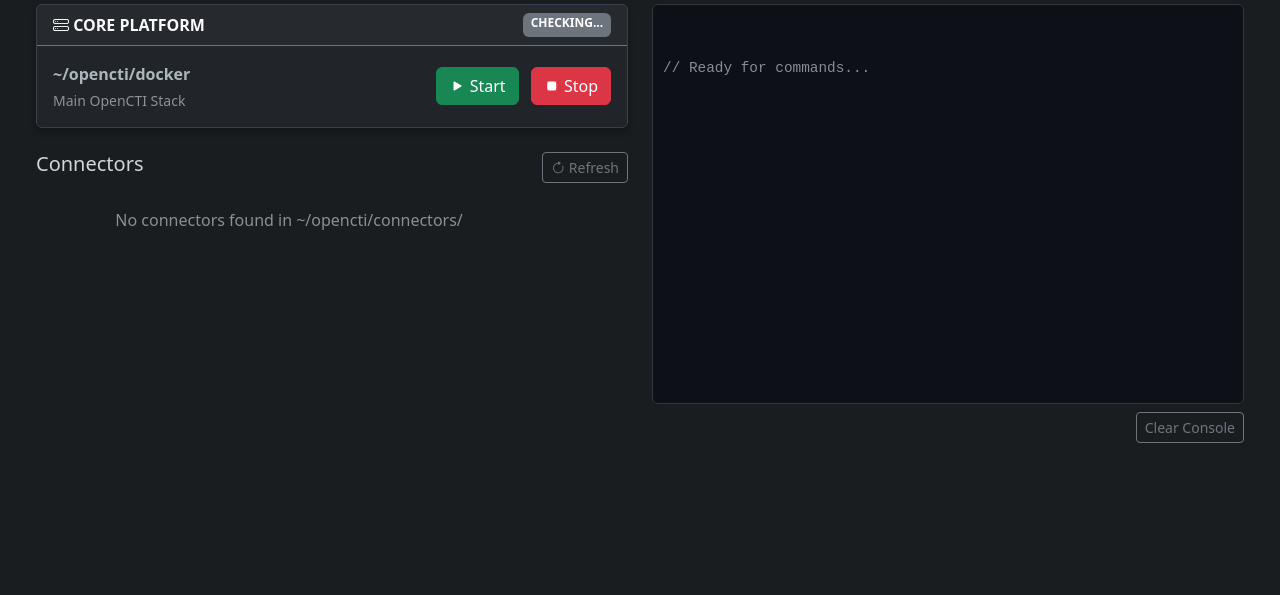
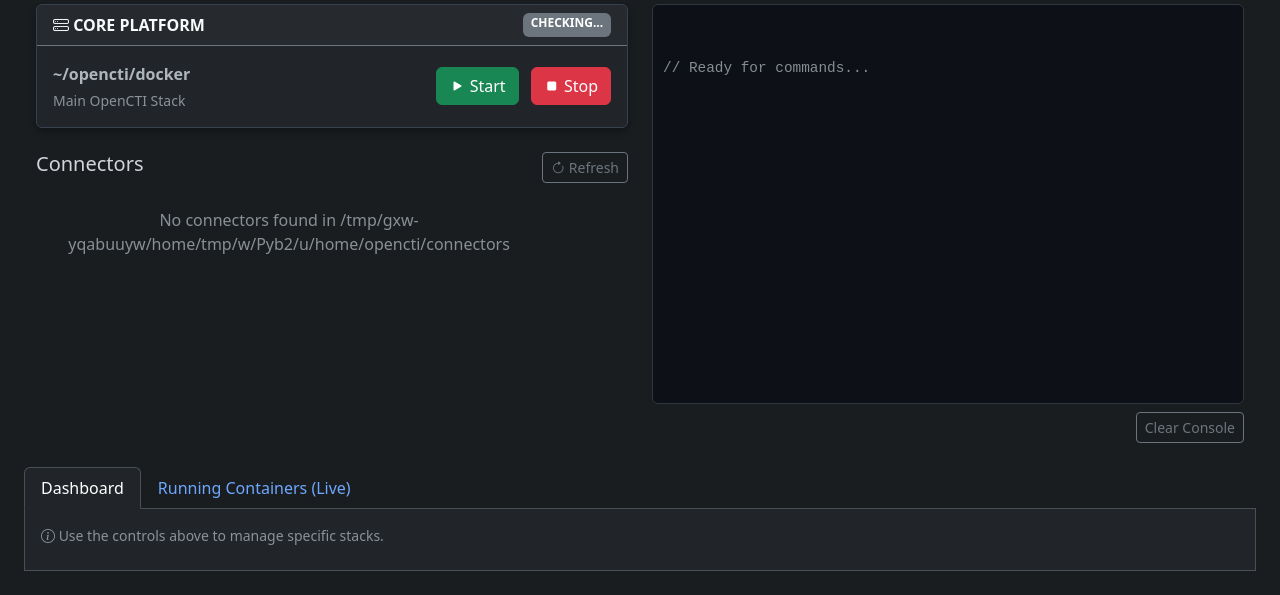
Before and after one commit to pranav-r13/docker_manager, a Flask app: page / in a window 1280 px wide. Shown: the part 252-847 px from the top of the page. Before the commit the page ends 695 px from the top, so only its background shows below. Run offline with Flask 3, Linux system fonts and the light colour scheme; some libraries are stand-ins or nearby versions.

Commit message:
changes to the docker status check

```diff
--- a/app.py
+++ b/app.py
@@ -16,35 +16,36 @@
 monitor_thread = None
 thread_lock = threading.Lock()
 
-# Paths (Using os.path.expanduser to handle ~)
+# Paths
+# Default to /home/ctiserver if it exists (specific user request), otherwise fallback to ~
+POSSIBLE_HOME = '/home/ctiserver/opencti'
 HOME_DIR = os.path.expanduser('~')
-OPENCTI_DIR = os.path.join(HOME_DIR, 'opencti')
+OPENCTI_DIR = POSSIBLE_HOME if os.path.isdir('/home/ctiserver') else os.path.join(HOME_DIR, 'opencti')
+
 DOCKER_DIR = os.path.join(OPENCTI_DIR, 'docker')
 CONNECTORS_DIR = os.path.join(OPENCTI_DIR, 'connectors')
 
 def get_system_stats():
     """Collects system metrics (CPU, RAM, Disk, Network)."""
-    # Network (bytes per sec calculation needs state, simplifying to total or snapshot)
-    # For a simple 'live' speed, we compare two snapshots.
-    # Here we will just send totals or raw values, or simple percentage.
-    # Let's do a simple calculation inside the loop if needed,
-    # but for simplicity in this function we return current snapshots.
-    net1 = psutil.net_io_counters()
-    time.sleep(0.1) # Brief pause to calculate rate if called in loop,
-                    # but real loop is in background_thread
-    net2 = psutil.net_io_counters()
+    try:
+        net1 = psutil.net_io_counters()
+        time.sleep(0.1)
+        net2 = psutil.net_io_counters()
 
-    # Bytes per second (approximation over small window)
-    bytes_sent_sec = (net2.bytes_sent - net1.bytes_sent) / 0.1
-    bytes_recv_sec = (net2.bytes_recv - net1.bytes_recv) / 0.1
+        # Bytes per second (approximation over small window)
+        bytes_sent_sec = (net2.bytes_sent - net1.bytes_sent) / 0.1
+        bytes_recv_sec = (net2.bytes_recv - net1.bytes_recv) / 0.1
 
-    return {
-        'cpu': psutil.cpu_percent(interval=None),
-        'ram': psutil.virtual_memory().percent,
-        'disk': psutil.disk_usage('/').percent,
-        'net_in': bytes_recv_sec / 1024, # KB/s
-        'net_out': bytes_sent_sec / 1024 # KB/s
-    }
+        return {
+            'cpu': psutil.cpu_percent(interval=None),
+            'ram': psutil.virtual_memory().percent,
+            'disk': psutil.disk_usage('/').percent,
+            'net_in': bytes_recv_sec / 1024, # KB/s
+            'net_out': bytes_sent_sec / 1024 # KB/s
+        }
+    except Exception as e:
+        print(f"Error getting system stats: {e}")
+        return {'cpu':0, 'ram':0, 'disk':0, 'net_in':0, 'net_out':0}
 
 
 def check_docker_status(cwd):
@@ -71,6 +72,34 @@
         return 'stopped'
     except Exception:
         return 'stopped'
+
+def get_running_containers():
+    """
+    Returns a list of all running containers using docker ps.
+    """
+    containers = []
+    try:
+        # Format: ID|Names|Image|Status|RunningFor
+        result = subprocess.run(
+            ['docker', 'ps', '--format', '{{.ID}}|{{.Names}}|{{.Image}}|{{.Status}}|{{.RunningFor}}'],
+            stdout=subprocess.PIPE,
+            stderr=subprocess.PIPE,
+            text=True
+        )
+        if result.returncode == 0 and result.stdout.strip():
+            for line in result.stdout.strip().split('\n'):
+                parts = line.split('|')
+                if len(parts) >= 5:
+                    containers.append({
+                        'id': parts[0],
+                        'name': parts[1],
+                        'image': parts[2],
+                        'status': parts[3],
+                        'uptime': parts[4]
+                    })
+    except Exception as e:
+        print(f"Error listing containers: {e}")
+    return containers
 
 
 def get_docker_status_update():
@@ -104,10 +133,13 @@
         except Exception as e:
             print(f"Stats Error: {e}")
 
-        # 2. Docker Status (Every 4s -> every 2nd tick)
+        # 2. Docker Status & Container List (Every 4s -> every 2nd tick)
         if tick % 2 == 0:
             status_update = get_docker_status_update()
             socketio.emit('status_update', status_update)
+
+            container_list = get_running_containers()
+            socketio.emit('container_list', container_list)
 
         tick += 1
         socketio.sleep(2)
@@ -129,7 +161,7 @@
             print(f"Error scanning connectors: {e}")
 
     connectors.sort()
-    return render_template('index.html', connectors=connectors)
+    return render_template('index.html', connectors=connectors, connectors_dir_display=CONNECTORS_DIR)
 
 def execute_docker_command(command, cwd):
     """
--- a/templates/index.html
+++ b/templates/index.html
@@ -171,7 +171,8 @@
                         </div>
                     </div>
                     {% else %}
-                    <div class="col-12 text-center text-muted p-3">No connectors found in ~/opencti/connectors/</div>
+                    <div class="col-12 text-center text-muted p-3">No connectors found in {{ connectors_dir_display }}
+                    </div>
                     {% endfor %}
                 </div>
             </div>
@@ -188,7 +189,51 @@
             </div>
         </div>
     </div>
+    </div>
 
+    <!-- Running Containers Tab / Section -->
+    <div class="row mt-4">
+        <div class="col-12">
+            <ul class="nav nav-tabs" id="myTab" role="tablist">
+                <li class="nav-item" role="presentation">
+                    <button class="nav-link active" id="dashboard-tab" data-bs-toggle="tab"
+                        data-bs-target="#dashboard-pane" type="button" role="tab"
+                        aria-selected="true">Dashboard</button>
+                </li>
+                <li class="nav-item" role="presentation">
+                    <button class="nav-link" id="containers-tab" data-bs-toggle="tab" data-bs-target="#containers-pane"
+                        type="button" role="tab" aria-selected="false">Running Containers (Live)</button>
+                </li>
+            </ul>
+            <div class="tab-content border border-top-0 p-3 bg-dark" id="myTabContent">
+                <div class="tab-pane fade show active" id="dashboard-pane" role="tabpanel">
+                    <div class="text-muted small mb-2"><i class="bi bi-info-circle"></i> Use the controls above to
+                        manage specific stacks.</div>
+                </div>
+                <div class="tab-pane fade" id="containers-pane" role="tabpanel">
+                    <div class="table-responsive">
+                        <table class="table table-dark table-hover table-sm">
+                            <thead>
+                                <tr>
+                                    <th>ID</th>
+                                    <th>Name</th>
+                                    <th>Image</th>
+                                    <th>Status</th>
+                                    <th>Uptime</th>
+                                </tr>
+                            </thead>
+                            <tbody id="containers-table-body">
+                                <tr>
+                                    <td colspan="5" class="text-center text-muted">Waiting for updates...</td>
+                                </tr>
+                            </tbody>
+                        </table>
+                    </div>
+                </div>
+            </div>
+        </div>
+    </div>
+    </div>
     <!-- Socket.io -->
     <script src="https://cdnjs.cloudflare.com/ajax/libs/socket.io/4.7.2/socket.io.min.js"></script>
     <script>
@@ -250,6 +295,28 @@
             }
         });
 
+
+        // Running Containers List Update
+        socket.on('container_list', (data) => {
+            const tbody = document.getElementById('containers-table-body');
+            tbody.innerHTML = '';
+            if (data.length === 0) {
+                tbody.innerHTML = '<tr><td colspan="5" class="text-center text-muted">No running containers found.</td></tr>';
+                return;
+            }
+
+            data.forEach(c => {
+                const row = `<tr>
+                <td class="text-info font-monospace">${c.id}</td>
+                <td class="fw-bold">${c.name}</td>
+                <td class="text-muted small">${c.image}</td>
+                <td><span class="badge bg-success">${c.status}</span></td>
+                <td>${c.uptime}</td>
+            </tr>`;
+                tbody.innerHTML += row;
+            });
+        });
+
         // Command Output Streaming
         socket.on('command_output', (data) => {
             logToTerminal(data.line);
```
